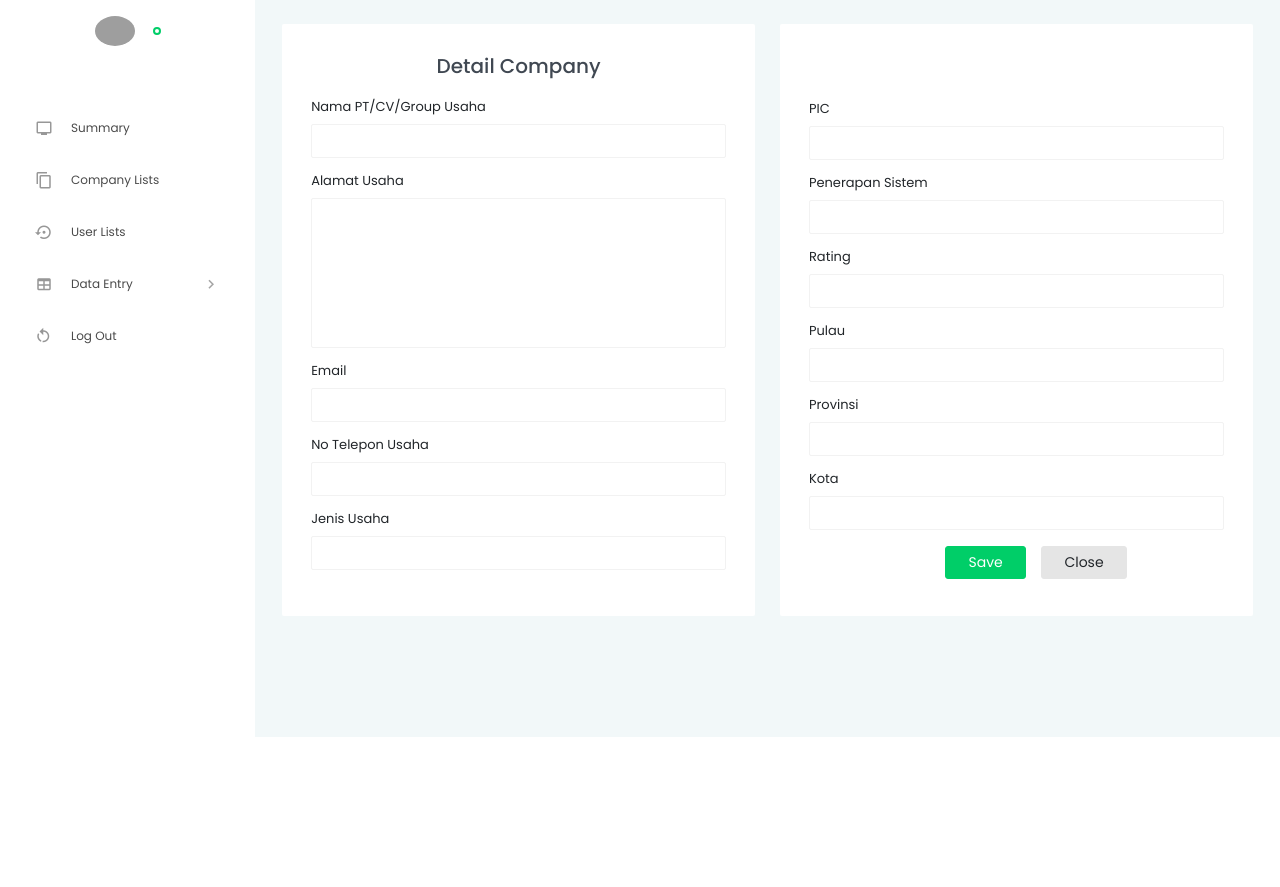
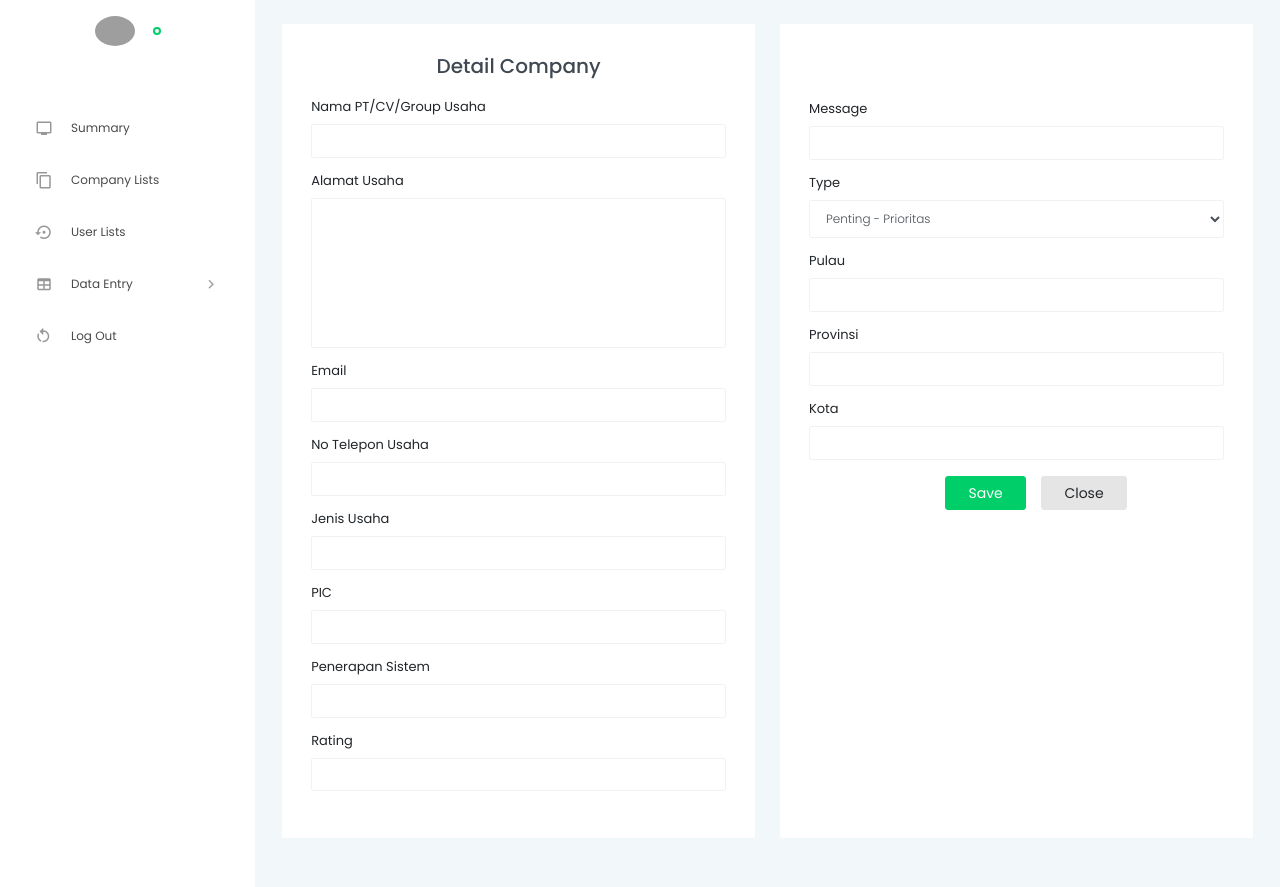
Before and after one commit to barrukurniawan/mhc_dashboard, a Django app: template user_dashboard/templates/user_dashboard/detail-company.html in a window 1280 px wide. Shown: the part 63-950 px from the top of the page. Before the commit the page ends 800 px from the top, so only its background shows below. Run offline with Django 3.2, Linux system fonts and the light colour scheme; the template is opened without the code that fills it: values that come from a table or form of the project are taken from there, others are empty; some libraries are stand-ins or nearby versions; grey boxes are pictures that could not be loaded.

Commit message:
update final

```diff
--- a/user_dashboard/forms.py
+++ b/user_dashboard/forms.py
@@ -142,6 +142,9 @@ class GroupBusinessForm(ModelForm):
 	tipe_sistem = forms.CharField(max_length=100, required=False, label='Penerapan Sistem')
 	rating = forms.CharField(max_length=1, required=False, label='Rating')
 
+	message = forms.CharField(max_length=30, required=False, label='Message')
+	type_msg = forms.ChoiceField(choices=(('1', 'Penting - Prioritas'), ('2', 'Penting - Tidak Prioritas'), ('3', 'Tidak Penting - Prioritas'), ('4','Tidak Penting - Tidak Prioritas')), required=False, label='Type')
+
 	company_name.widget.attrs.update({'class': 'form-control'})
 	email.widget.attrs.update({'class': 'form-control'})
 	mobile_number.widget.attrs.update({'class': 'form-control'})
@@ -153,10 +156,12 @@ class GroupBusinessForm(ModelForm):
 	pulau.widget.attrs.update({'class': 'form-control'})
 	tipe_sistem.widget.attrs.update({'class': 'form-control'})
 	rating.widget.attrs.update({'class': 'form-control'})
+	message.widget.attrs.update({'class': 'form-control'})
+	type_msg.widget.attrs.update({'class': 'form-control'})
 
 	class Meta:
 		model = GroupBusiness
-		fields = ('company_name','address','mobile_number','email', 'jenis_usaha', 'pic', 'tipe_sistem', 'rating', 'pulau', 'province', 'city')
+		fields = ('company_name','address','mobile_number','email', 'jenis_usaha', 'pic', 'tipe_sistem', 'rating', 'pulau', 'province', 'city', 'type_msg', 'message')
 
 class UserBusinessForm(ModelForm):
     first_name = forms.CharField(max_length=20, required=False, label='Nama Depan')
--- a/user_dashboard/templates/user_dashboard/detail-company.html
+++ b/user_dashboard/templates/user_dashboard/detail-company.html
@@ -28,7 +28,20 @@
               <label for="exampleInputJenisUsaha">{{formDetail.jenis_usaha.label}}</label>
               {{formDetail.jenis_usaha}}
             </div>
-
+            {% if the_bis.role != 'Entry data staff' %}
+            <div class="form-group">
+              <label for="exampleInputPIC">{{formDetail.pic.label}}</label>
+                {{formDetail.pic}}
+            </div>
+            <div class="form-group">
+              <label for="exampleInputTipe">{{formDetail.tipe_sistem.label}}</label>
+              {{formDetail.tipe_sistem}}
+            </div>
+            <div class="form-group">
+              <label for="exampleInputRating">{{formDetail.rating.label}}</label>
+              {{formDetail.rating}}
+            </div>
+            {% endif %}
         </div>
       </div>
     </div>
@@ -37,20 +50,14 @@
       <div class="card">
         <div class="card-body">
           <h2 class="card-title text-primary mb-5 text-center" style="font-size:20px">{{company_name}}</h2>
-            {% if the_bis.role != 'Entry data staff' %}
               <div class="form-group">
-                <label for="exampleInputPIC">{{formDetail.pic.label}}</label>
-                  {{formDetail.pic}}
+                <label for="exampleInputPIC">{{formDetail.message.label}}</label>
+                  {{formDetail.message}}
               </div>
               <div class="form-group">
-                <label for="exampleInputTipe">{{formDetail.tipe_sistem.label}}</label>
-                {{formDetail.tipe_sistem}}
+                <label for="exampleInputTipe">{{formDetail.type_msg.label}}</label>
+                {{formDetail.type_msg}}
               </div>
-              <div class="form-group">
-                <label for="exampleInputRating">{{formDetail.rating.label}}</label>
-                {{formDetail.rating}}
-              </div>
-            {% endif %}
             <div class="form-group">
               <label for="exampleInputRating">{{formDetail.pulau.label}}</label>
               {{formDetail.pulau}}
--- a/user_dashboard/templates/user_dashboard/user_lists_comp.html
+++ b/user_dashboard/templates/user_dashboard/user_lists_comp.html
@@ -4,7 +4,7 @@
     <div class="col-lg-12 grid-margin stretch-card">
       <div class="card">
         <div class="card-body">
-        <div class="template-demo"><button type="button" class="btn btn-warning btn-fw" data-toggle='modal' data-target='#myModal'><i class="mdi mdi-file-document"></i>Comments</button><button type="button" class="btn btn-success btn-fw" data-toggle='modal' data-target='#myMsg'><i class="mdi mdi-file-document"></i>Comment Lists</button></div>
+        <div class="template-demo"><button type="button" class="btn btn-warning btn-fw" data-toggle='modal' data-target='#myModal'><i class="mdi mdi-file-document"></i>Create Task</button><button type="button" class="btn btn-success btn-fw" data-toggle='modal' data-target='#myMsg'><i class="mdi mdi-file-document"></i>Task Lists</button></div>
         <div class="card-description"></div>
         <div class="input-group" >
           <div >
```
Also changed, not shown: user_dashboard/views.py (+4 -3 lines).
